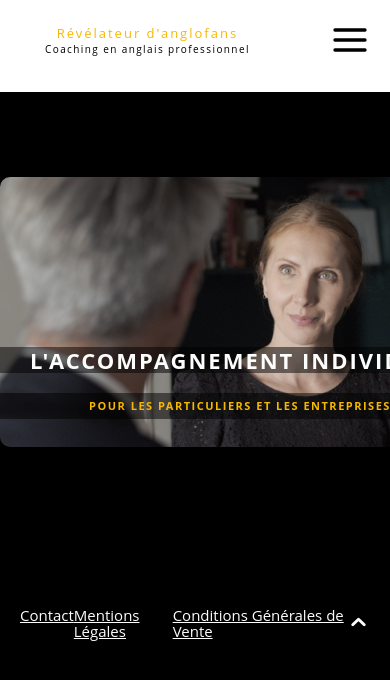
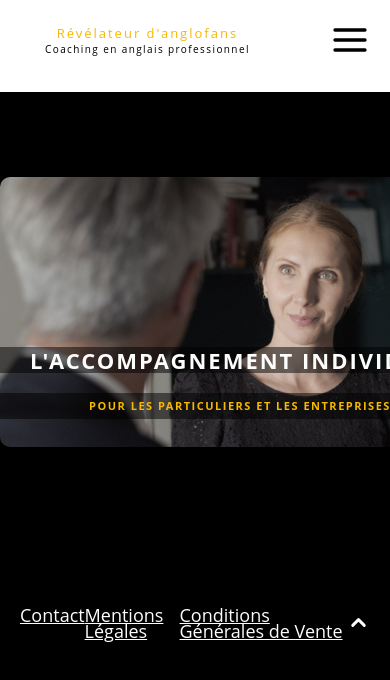
Before and after one commit to MaxenceDerepas/Front-HNB, a Next.js app: page /nos-offres in a window 390 px wide. Shown: the top 680 px of the page. Built offline with nearby package versions, Linux system fonts and the light colour scheme.

Commit message:
MAJ layout css

```diff
--- a/styles/Layout.module.css
+++ b/styles/Layout.module.css
@@ -150,7 +150,7 @@
         align-items: center;
         box-sizing: border-box;
         width: 100%;
-        font-size: 80sp;
+        font-size: 18px;
     }
     .navigation {
         display: none;
```
